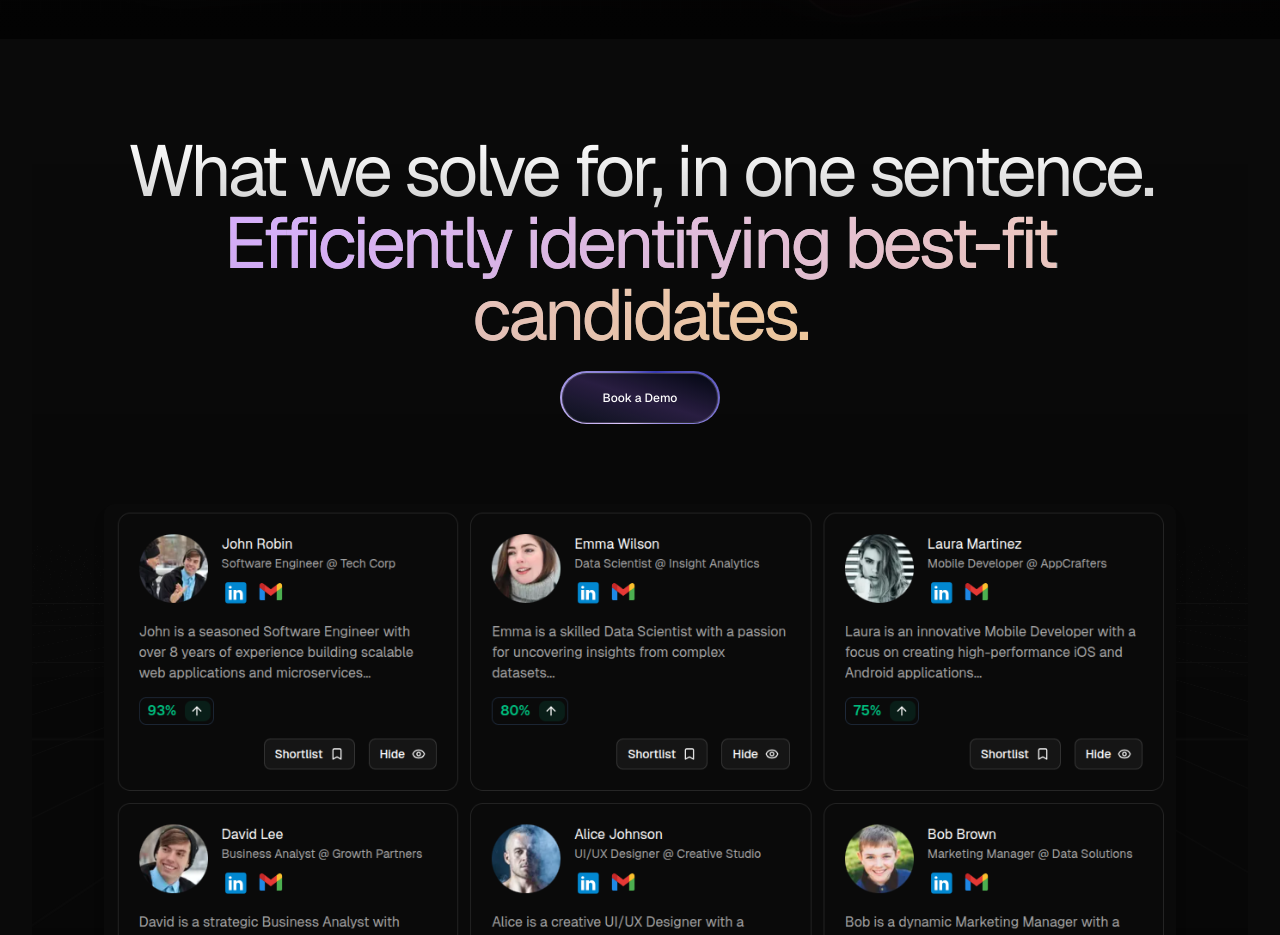
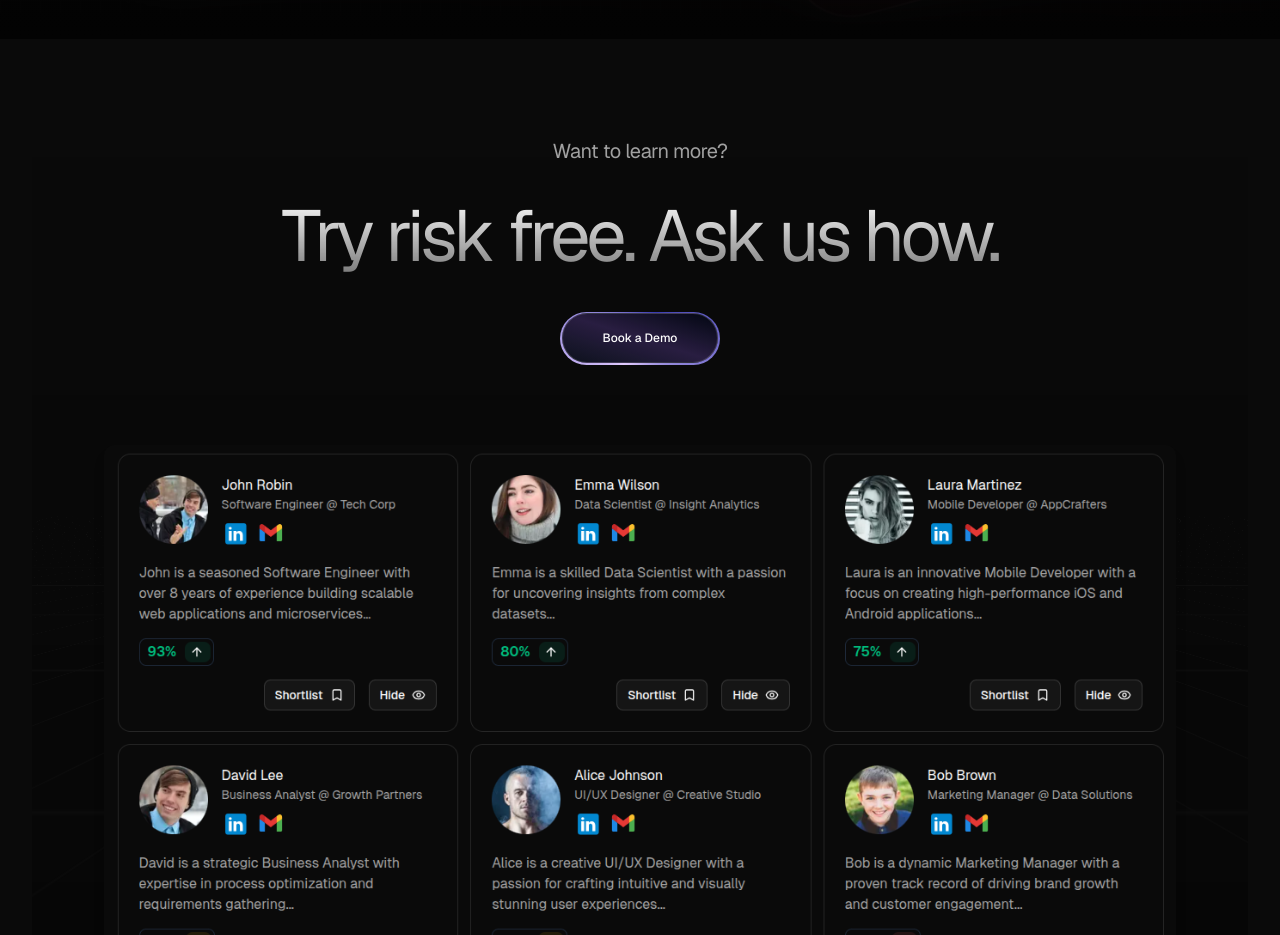
Before and after one commit to joshnwosu/LandingPage, a Next.js app: page / in a window 1280 px wide. Shown: the part 780-1715 px from the top of the page. Built offline with nearby package versions, Linux system fonts and the light colour scheme.

Commit message:
update: production title

```diff
--- a/app/page.tsx
+++ b/app/page.tsx
@@ -25,10 +25,12 @@ export default function Home() {
         <section id='products'>
           <Product
             title='Welcome to Our Platform'
-            subtitle={{
-              regular: 'What we solve for, in one sentence.',
-              gradient: 'Efficiently identifying best-fit candidates.',
-            }}
+            subtitle={
+              {
+                // regular: 'What we solve for, in one sentence.',
+                // gradient: 'Efficiently identifying best-fit candidates.',
+              }
+            }
             description='Transform your ideas into reality with our comprehensive suite of development tools and resources.'
             ctaText='Book a Demo'
             ctaHref='/waitlist'
--- a/components/sections/Product.tsx
+++ b/components/sections/Product.tsx
@@ -124,6 +124,9 @@ const Product = React.forwardRef<HTMLDivElement, ProductProps>(
               animate={textControls}
               className='space-y-5 max-w-6xl mx-auto text-center'
             >
+              <p className='text-sm md:text-xl leading-relaxed tracking-tight text-muted-foreground text-center mb-8 font-sans max-w-xl mx-auto px-4'>
+                Want to learn more?
+              </p>
               <h2
                 className={cn(
                   'text-3xl md:text-7xl tracking-tighter font-geist bg-clip-text text-transparent',
@@ -131,18 +134,18 @@ const Product = React.forwardRef<HTMLDivElement, ProductProps>(
                   'dark:bg-[linear-gradient(180deg,_#FFF_0%,_rgba(255,_255,_255,_0.00)_202.08%)]'
                 )}
               >
-                {subtitle.regular || 'Welcome to Our Platform'} <br />
-                <span
+                {subtitle.regular || 'Try risk free. Ask us how.'} <br />
+                {/* <span
                   className={cn(
                     'text-transparent bg-clip-text bg-gradient-to-r',
                     'from-purple-600 to-pink-500 dark:from-purple-300 dark:to-orange-200'
                   )}
                 >
-                  {subtitle.gradient || 'Discover Talent'}
-                </span>
+                  {subtitle.gradient || 'Try risk free. Ask us how.'}
+                </span> */}
               </h2>
 
-              <div className='items-center justify-center gap-x-3 space-y-3 sm:flex sm:space-y-0'>
+              <div className='items-center justify-center gap-x-3 space-y-3 sm:flex sm:space-y-0 mt-10'>
                 <span
                   role='button'
                   className='relative inline-block overflow-hidden rounded-full p-[1.5px]'
```
